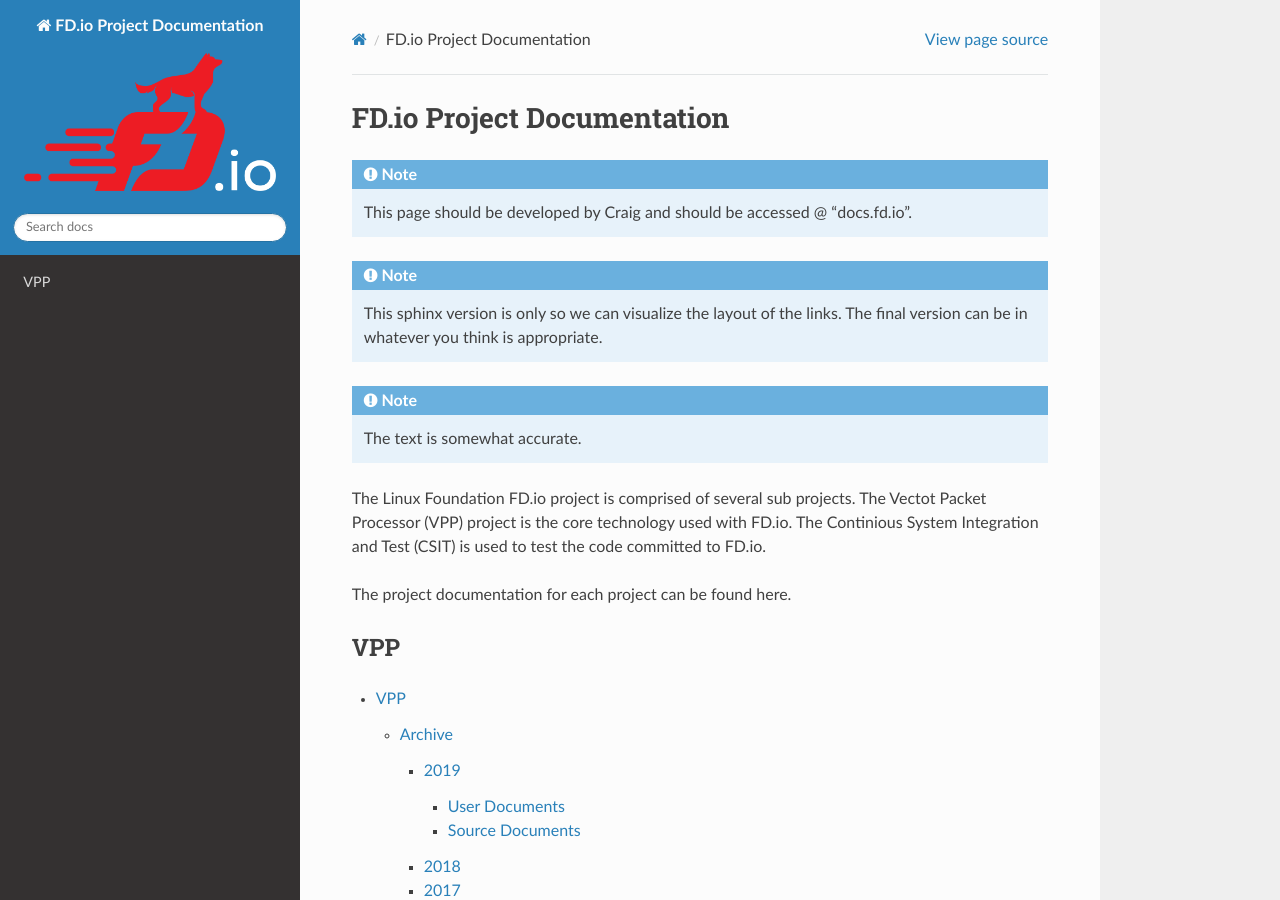
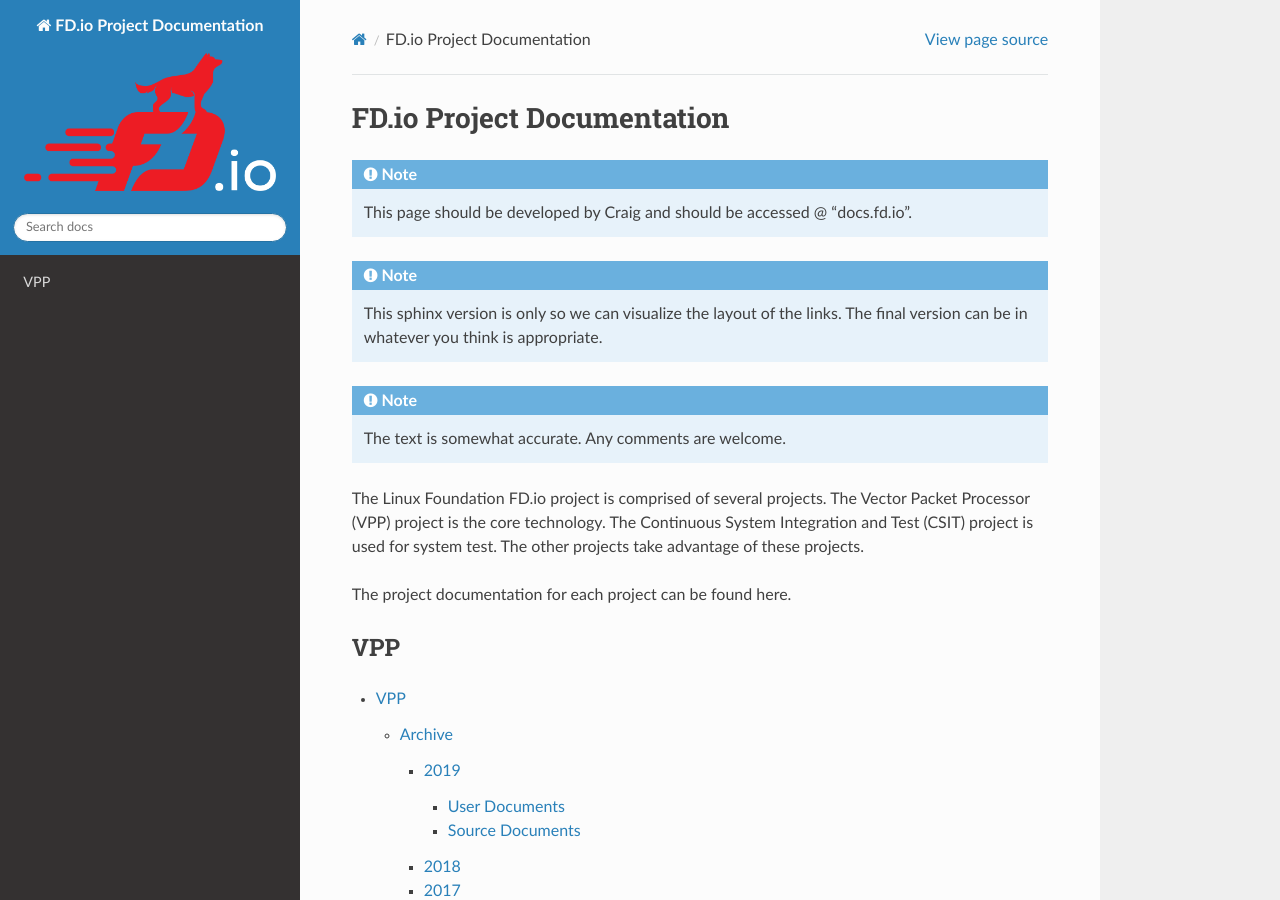
Before and after one commit to jadenisco/docsfdio, a Sphinx documentation site: the page built from docs/index.rst, in a window 1280 px wide and 900 px high. Built offline with Sphinx 7.4.7 and the Read the Docs theme 2.0.0, drawn with Linux system fonts in a browser that asks for light colours.

Commit message:
Fix some typos

```diff
--- a/docs/index.rst
+++ b/docs/index.rst
@@ -12,12 +12,12 @@
     final version can be in whatever you think is appropriate.
 
 .. note::
-    The text is somewhat accurate.
+    The text is somewhat accurate. Any comments are welcome.
 
-The Linux Foundation FD.io project is comprised of several sub projects. The
-Vectot Packet Processor (VPP) project is the core technology used with FD.io.
-The Continious System Integration and Test (CSIT) is used to test the code committed
-to FD.io.
+The Linux Foundation FD.io project is comprised of several projects. The Vector Packet
+Processor (VPP) project is the core technology. The Continuous System Integration
+and Test (CSIT) project is used for system test. The other projects take advantage of
+these projects.
 
 The project documentation for each project can be found here.
 
```
